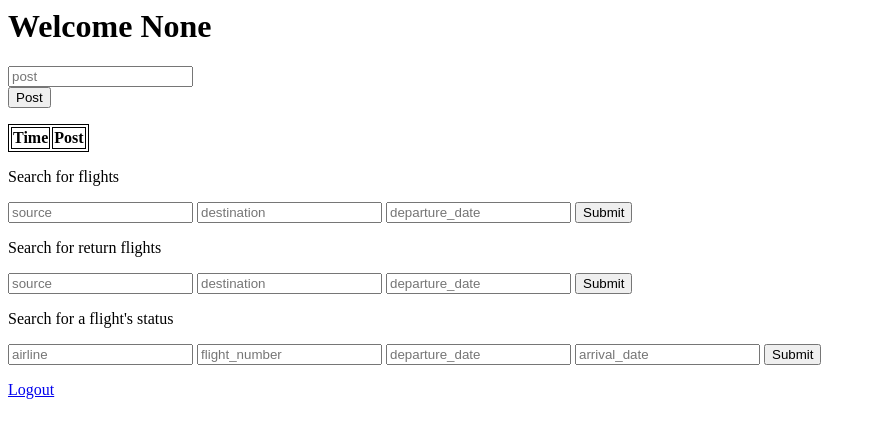
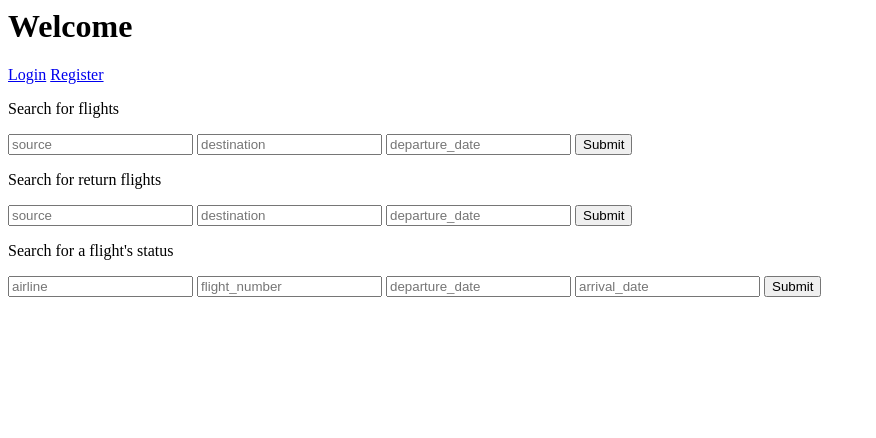
Before and after one commit to tc2965/databaseProject, a Flask app: page /home in a window 1280 px wide. Shown: the top 438 px of the page, without its empty margins (0-876 px from the left). Run offline with Flask 2, Linux system fonts and the light colour scheme; lists and menus that the app fills with data are empty.

Commit message:
connect login+registation to home

```diff
--- a/templates/home.html
+++ b/templates/home.html
@@ -2,11 +2,9 @@
 <head>
 </head>
 <body>
-<form action="/post" method="POST">
-	<h1>Welcome {{username}}</h1>
-	<input type="text" name = "blog" placeholder="post" required/> </br>
-	<input type="submit" value = Post />
-</form>
+<h1>Welcome</h1>
+<a href="/login">Login</a>
+<a href="/register">Register</a>
 
 <style type="text/css">
 	table, th, td{
@@ -20,12 +18,6 @@
 	}
 </style>
 
-<table>
-	<th>Time</th>
-	<th>Post</th>
-
-</table>
-
 <p>Search for flights</p>
 <form action="/flight/search/" method="POST">
 	<input type="text" name = "source" placeholder="source" required/>
@@ -34,7 +26,7 @@
 	<input type="submit" value = Submit />
 </form>
 {% if flights%}
-<p>View {{airline}} Flights</p>
+<p>View Flights</p>
 <table id="table">
 	<TR>
 		<TD>flight_number</TD>
@@ -116,8 +108,6 @@
 	<p>{{airline}} Flight#{{flight_status.flight_number}} is {{flight_status.status}} for departure at {{flight_status.departure_date_time}}</p>
 {% endif%}
 
-<a href="/logout">Logout</a>
-
 </body>
 <script src="https://unpkg.com/axios/dist/axios.min.js"></script>
 <script>
```
